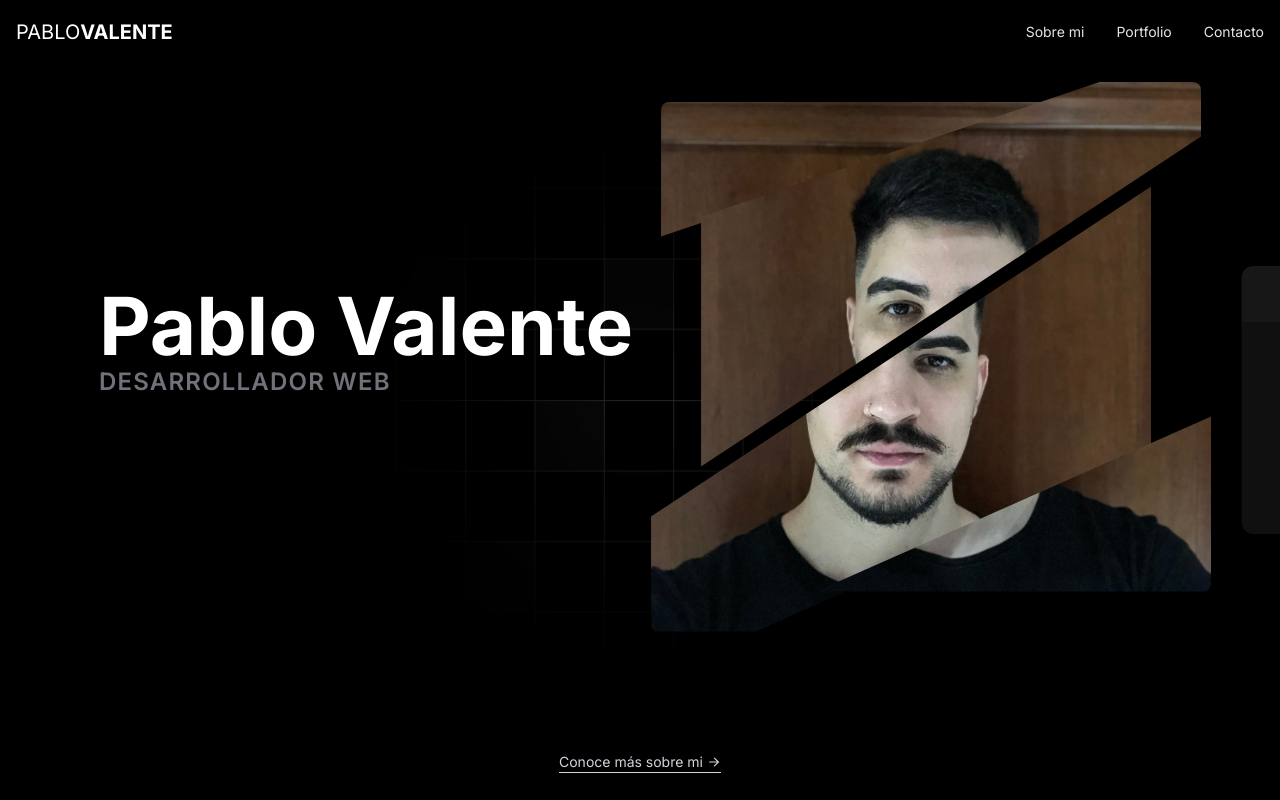
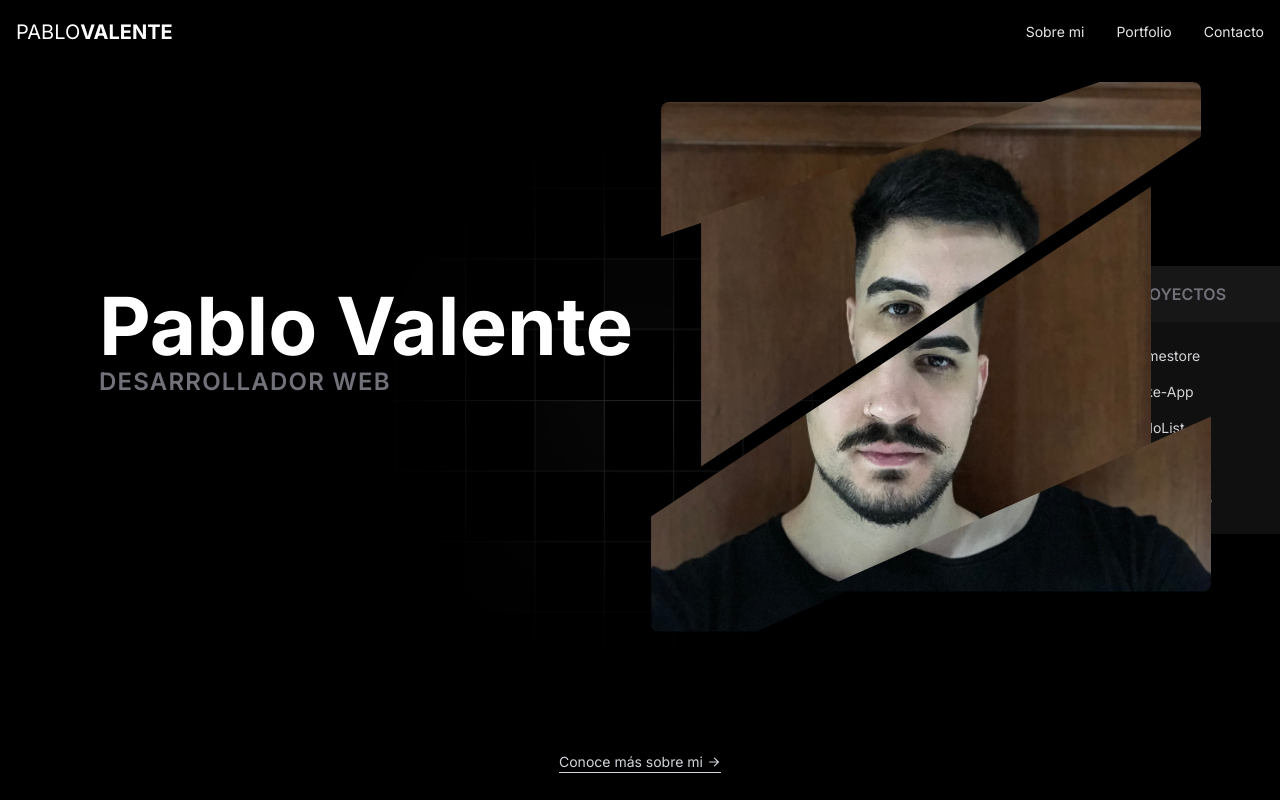
Before and after one commit to valentepablo/portfolio, a React (Vite) app: page / in a window 1280 px wide. Shown: the top 800 px of the page. Built offline with nearby package versions, Linux system fonts and the light colour scheme.

Commit message:
quick fix

```diff
--- a/src/components/portfolio/Portfolio.jsx
+++ b/src/components/portfolio/Portfolio.jsx
@@ -118,7 +118,7 @@ const proyectos = [
 
 const Portfolio = () => {
   const [intersecting, setIntersecting] = useState(false);
-  const [openIndex, setOpenIndex] = useState(false);
+  const [openIndex, setOpenIndex] = useState(true);
   const portfolio = useRef();
 
   useEffect(() => {
```
